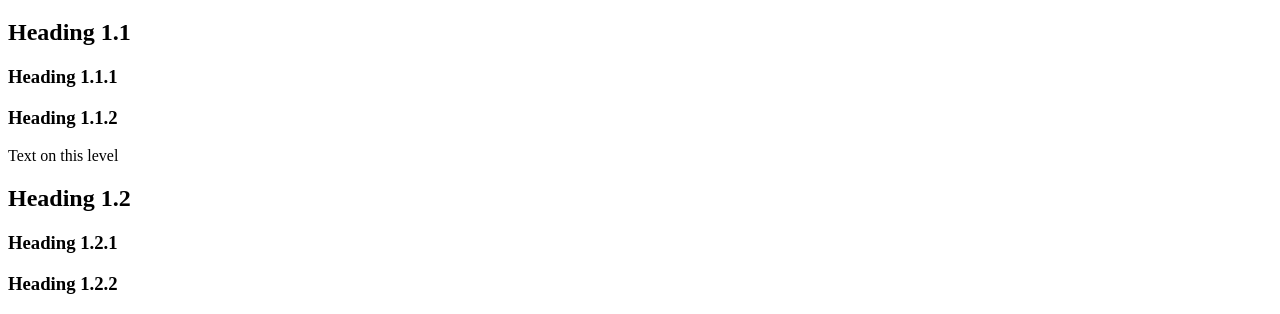
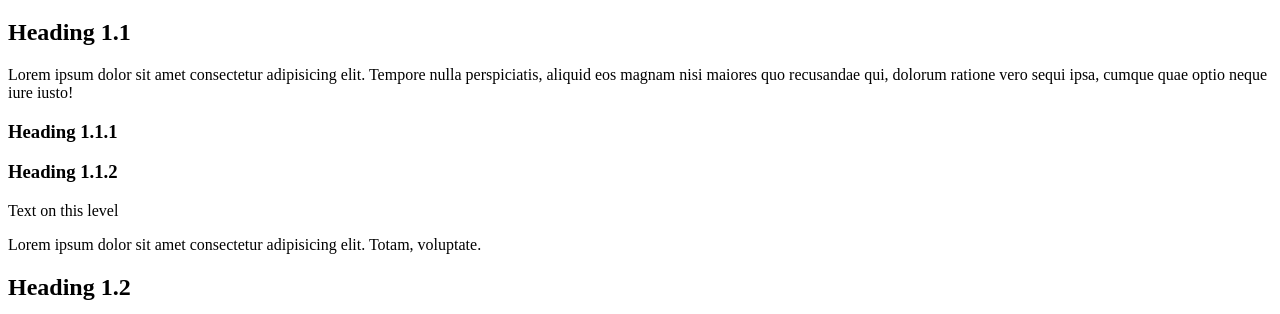
Before and after one commit to sofievd/salt-html-exercises, a plain HTML site: page index.html in a window 1280 px wide. Shown: the part 61-375 px from the top of the page. Drawn offline with Linux system fonts and the light colour scheme.

Commit message:
Added some paragraphs with filler text (Lorem Ipsum).

```diff
--- a/index.html
+++ b/index.html
@@ -8,10 +8,11 @@
 <body>
 <h1 id="firstHeading">Heading 1</h1>
 <h2>Heading 1.1</h2>
+<p>Lorem ipsum dolor sit amet consectetur adipisicing elit. Tempore nulla perspiciatis, aliquid eos magnam nisi maiores quo recusandae qui, dolorum ratione vero sequi ipsa, cumque quae optio neque iure iusto!</p>
 <h3>Heading 1.1.1</h3>
 <h3>Heading 1.1.2</h3>
 Text on this level
-
+<p>Lorem ipsum dolor sit amet consectetur adipisicing elit. Totam, voluptate.</p>
 <h2>Heading 1.2</h2>
 <h3>Heading 1.2.1</h3>
 <h3>Heading 1.2.2</h3>
```
